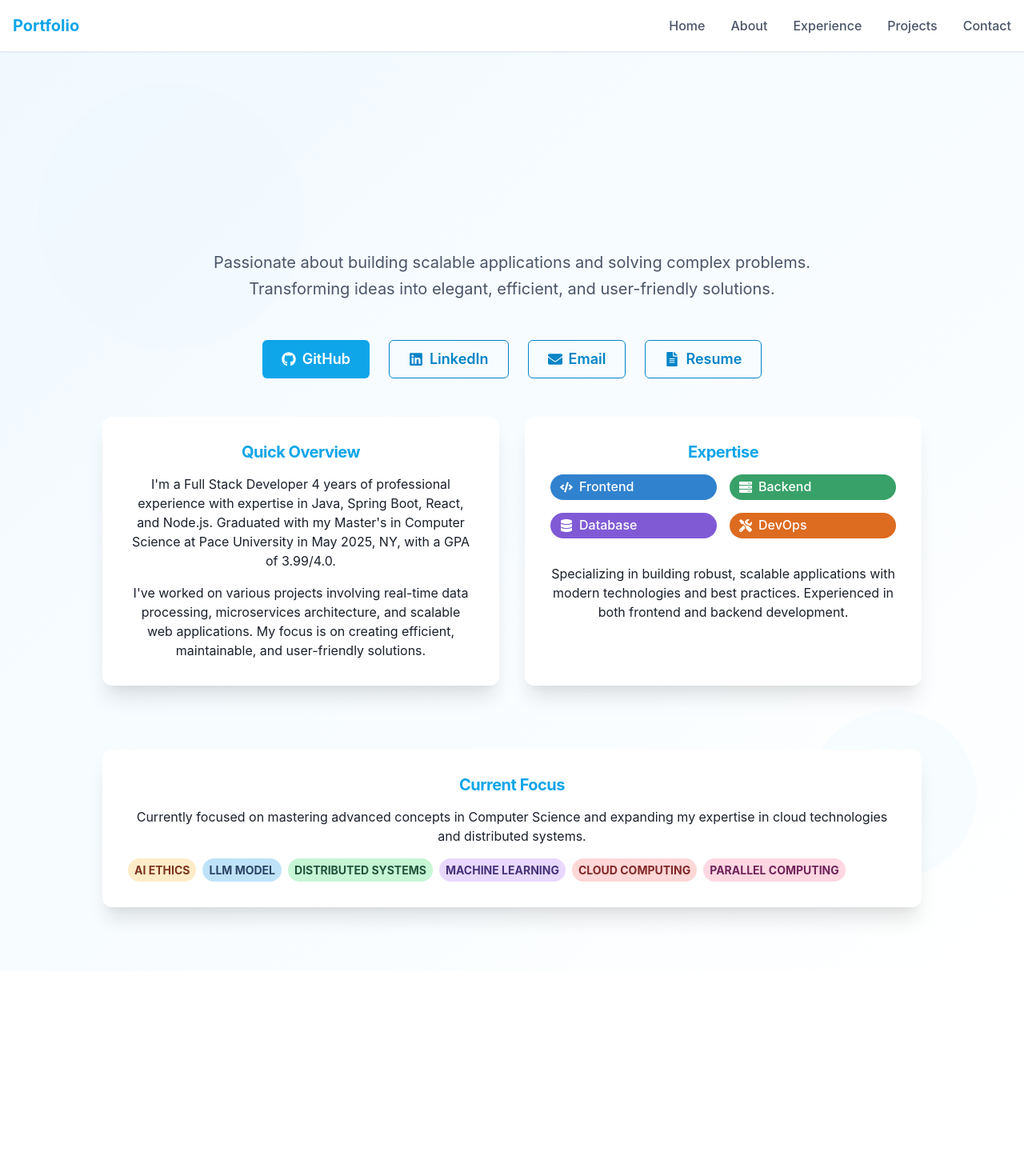
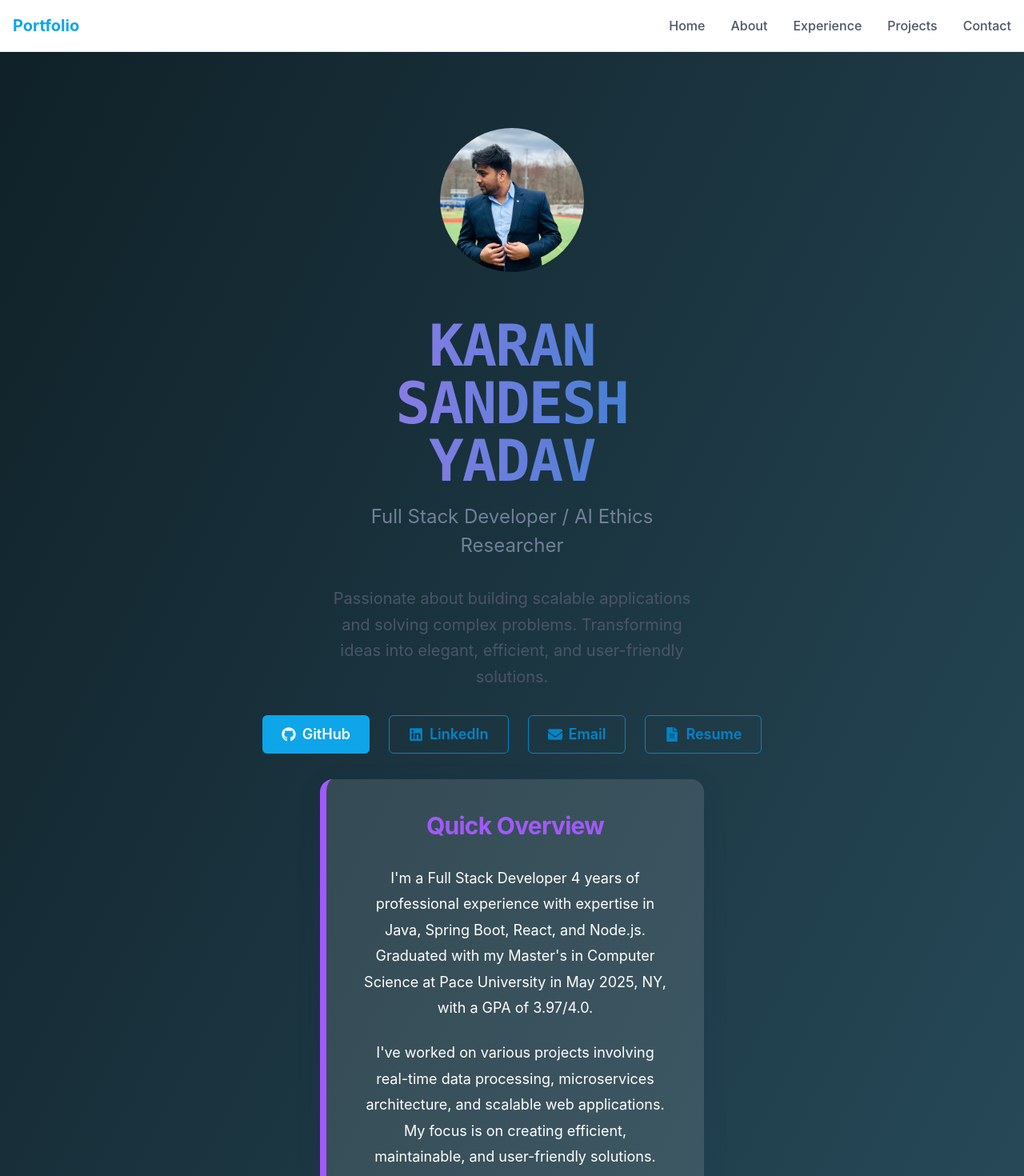
Before and after one commit to yadavkaran/portfolio, a React (Vite) app: page / in a window 1280 px wide. Shown: the top 1470 px of the page at 80% size. Before the commit the page ends 1214 px from the top, so only its background shows below. Built offline with nearby package versions, Linux system fonts and the light colour scheme.

Commit message:
CHanges for git 2

```diff
--- a/src/pages/Home.tsx
+++ b/src/pages/Home.tsx
@@ -1,14 +1,10 @@
-import { Box, Container, Heading, Text, Button, VStack, HStack, Icon, useColorModeValue, SimpleGrid, Badge, Image, Flex, Tag, TagLabel, TagLeftIcon } from '@chakra-ui/react'
+import { Box,  Heading, Text, Button, VStack, HStack, Icon, useColorModeValue, SimpleGrid, Badge, Flex, Tag, TagLabel, TagLeftIcon, Image } from '@chakra-ui/react'
 import { FaGithub, FaLinkedin, FaEnvelope, FaCode, FaServer, FaDatabase, FaTools, FaFileAlt } from 'react-icons/fa'
-import { motion, useScroll, useTransform } from 'framer-motion'
+import { motion } from 'framer-motion'
 
 const MotionBox = motion(Box)
 
 const Home = () => {
-  const { scrollYProgress } = useScroll()
-  const opacity = useTransform(scrollYProgress, [0, 0.5], [1, 0])
-  const scale = useTransform(scrollYProgress, [0, 0.5], [1, 0.8])
-
   const bgGradient = useColorModeValue(
     'linear(to-br, brand.50, white)',
     'linear(to-br, gray.900, gray.800)'
@@ -24,75 +20,47 @@ const Home = () => {
   return (
     <Box
       minH="100vh"
-      bgGradient={bgGradient}
+      bgGradient="linear(to-br, #0f2027, #2c5364)"
       pt={20}
       position="relative"
       overflow="hidden"
     >
-      {/* Animated background elements */}
-      <MotionBox
-        position="absolute"
-        top="10%"
-        left="5%"
-        w="300px"
-        h="300px"
-        borderRadius="full"
-        bg="brand.100"
-        opacity={0.1}
-        animate={{
-          scale: [1, 1.2, 1],
-          rotate: [0, 90, 0],
-        }}
-        transition={{
-          duration: 20,
-          repeat: Infinity,
-          ease: "linear"
-        }}
-      />
-      <MotionBox
-        position="absolute"
-        bottom="10%"
-        right="5%"
-        w="200px"
-        h="200px"
-        borderRadius="full"
-        bg="brand.200"
-        opacity={0.1}
-        animate={{
-          scale: [1.2, 1, 1.2],
-          rotate: [90, 0, 90],
-        }}
-        transition={{
-          duration: 15,
-          repeat: Infinity,
-          ease: "linear"
-        }}
-      />
 
       <Box as={motion.div} display="flex" alignItems="center" justifyContent="center" minH="100vh" w="100vw" position="relative" zIndex={1}>
         <VStack
-          spacing={12}
+          spacing={8}
           align="center"
           py={20}
           textAlign="center"
-          w="100%"
-          maxW="container.lg"
+          w={{ base: "full", md: "lg" }}
+          mx="auto"
+          px={4}
+          maxW="1400px"
         >
+          <Image
+            src="/profile.jpg"
+            alt="Karan Sandesh Yadav"
+            boxSize="180px"
+            borderRadius="full"
+            objectFit="cover"
+            mx="auto"
+            mb={6}
+          />
           <MotionBox
-            style={{ opacity, scale }}
             initial={{ opacity: 0, y: 20 }}
             animate={{ opacity: 1, y: 0 }}
             transition={{ duration: 0.5 }}
           >
             <Heading
               as="h1"
-              size="3xl"
-              bgGradient="linear(to-r, brand.400, brand.600)"
+              size={{ base: "3xl", md: "4xl" }}
+              mb={4}
+              textAlign="center"
+              fontFamily="mono"
+              bgGradient="linear(to-r, purple.400, blue.500)"
               bgClip="text"
-              fontWeight="extrabold"
-              letterSpacing="tight"
             >
-              Karan Sandesh Yadav
+              KARAN SANDESH YADAV
             </Heading>
             <Text
               fontSize="2xl"
@@ -179,51 +147,55 @@ const Home = () => {
             </HStack>
           </MotionBox>
 
-          <SimpleGrid columns={{ base: 1, md: 2 }} spacing={8} w="100%">
-            <MotionBox
-              initial={{ opacity: 0, x: -20 }}
-              animate={{ opacity: 1, x: 0 }}
-              transition={{ duration: 0.5, delay: 0.6 }}
+          <Flex
+            direction={{ base: 'column', md: 'row' }}
+            justify="center"
+            align="flex-start"
+            gap={10}
+            w="100%"
+            maxW="1100px"
+            mx="auto"
+            flexWrap="wrap"
           >
             <Box
-                p={8}
-                bg={useColorModeValue('white', 'gray.800')}
-                borderRadius="xl"
-                boxShadow="xl"
-                h="100%"
-                _hover={{ transform: 'translateY(-5px)', boxShadow: '2xl' }}
+              p={{ base: 8, md: 10 }}
+              bg="rgba(255,255,255,0.12)"
+              borderRadius="2xl"
+              boxShadow="0 8px 32px 0 rgba(31, 38, 135, 0.10)"
+              borderLeft="8px solid #a259fa"
+              maxW="500px"
+              w="100%"
+              m="auto"
+              fontFamily="'Inter', 'Segoe UI', Arial, sans-serif"
               transition="all 0.3s"
             >
-                <VStack spacing={4} align="stretch">
-                  <Heading size="md" color="brand.500">Quick Overview</Heading>
-                  <Text>
+              <VStack spacing={6} align="stretch">
+                <Heading size="lg" color="#a259fa" fontWeight="bold" mb={2} letterSpacing="tight">Quick Overview</Heading>
+                <Text color="white" fontSize={{ base: 'md', md: 'lg' }} lineHeight={1.8}>
                   I'm a Full Stack Developer 4 years of professional experience with expertise in Java, Spring Boot, React, and Node.js.
-                    Graduated with my Master's in Computer Science at Pace University in May 2025, NY, with a GPA of 3.99/4.0.
+                  Graduated with my Master's in Computer Science at Pace University in May 2025, NY, with a GPA of 3.97/4.0.
                 </Text>
-                  <Text>
+                <Text color="white" fontSize={{ base: 'md', md: 'lg' }} lineHeight={1.8}>
                   I've worked on various projects involving real-time data processing, microservices architecture,
                   and scalable web applications. My focus is on creating efficient, maintainable, and user-friendly solutions.
                 </Text>
               </VStack>
             </Box>
-            </MotionBox>
 
-            <MotionBox
-              initial={{ opacity: 0, x: 20 }}
-              animate={{ opacity: 1, x: 0 }}
-              transition={{ duration: 0.5, delay: 0.8 }}
-            >
             <Box
-                p={8}
-                bg={useColorModeValue('white', 'gray.800')}
-                borderRadius="xl"
-                boxShadow="xl"
-                h="100%"
-                _hover={{ transform: 'translateY(-5px)', boxShadow: '2xl' }}
+              p={{ base: 8, md: 10 }}
+              bg="rgba(255,255,255,0.12)"
+              borderRadius="2xl"
+              boxShadow="0 8px 32px 0 rgba(31, 38, 135, 0.10)"
+              borderLeft="8px solid #a259fa"
+              maxW="500px"
+              w="100%"
+              m="auto"
+              fontFamily="'Inter', 'Segoe UI', Arial, sans-serif"
               transition="all 0.3s"
             >
-                <VStack spacing={4} align="stretch">
-                  <Heading size="md" color="brand.500">Expertise</Heading>
+              <VStack spacing={6} align="stretch">
+                <Heading size="lg" color="#a259fa" fontWeight="bold" mb={2} letterSpacing="tight">Expertise</Heading>
                 <SimpleGrid columns={2} spacing={4}>
                   {skills.map((skill, index) => (
                     <Tag
@@ -240,34 +212,29 @@ const Home = () => {
                     </Tag>
                   ))}
                 </SimpleGrid>
-                  <Text mt={4}>
+                <Text mt={4} color="white" fontSize={{ base: 'md', md: 'lg' }} lineHeight={1.8}>
                   Specializing in building robust, scalable applications with modern technologies
                   and best practices. Experienced in both frontend and backend development.
                 </Text>
               </VStack>
             </Box>
-            </MotionBox>
-          </SimpleGrid>
+          </Flex>
 
-          <MotionBox
-            initial={{ opacity: 0, y: 20 }}
-            animate={{ opacity: 1, y: 0 }}
-            transition={{ duration: 0.5, delay: 1 }}
+          <Box
+            p={{ base: 8, md: 10 }}
+            bg="rgba(255,255,255,0.12)"
+            borderRadius="2xl"
+            boxShadow="0 8px 32px 0 rgba(31, 38, 135, 0.10)"
+            borderLeft="8px solid #a259fa"
+            maxW="1050px"
             w="100%"
-            mt={8}
-            mx="auto"
-          >
-            <Box
-              p={8}
-              bg={useColorModeValue('white', 'gray.800')}
-              borderRadius="xl"
-              boxShadow="xl"
-              _hover={{ transform: 'translateY(-5px)', boxShadow: '2xl' }}
+            m="48px auto 0 auto"
+            fontFamily="'Inter', 'Segoe UI', Arial, sans-serif"
             transition="all 0.3s"
           >
-              <VStack spacing={4} align="stretch">
-                <Heading size="md" color="brand.500">Current Focus</Heading>
-                <Text>
+            <VStack spacing={6} align="stretch">
+              <Heading size="lg" color="#a259fa" fontWeight="bold" mb={2} letterSpacing="tight">Current Focus</Heading>
+              <Text color="white" fontSize={{ base: 'md', md: 'lg' }} lineHeight={1.8}>
                 Currently focused on mastering advanced concepts in Computer Science and expanding
                 my expertise in cloud technologies and distributed systems.
               </Text>
@@ -281,7 +248,6 @@ const Home = () => {
               </Flex>
             </VStack>
           </Box>
-          </MotionBox>
         </VStack>
       </Box>
     </Box>
--- a/src/pages/WorkExperience.tsx
+++ b/src/pages/WorkExperience.tsx
@@ -1,4 +1,4 @@
-import { Box, Container, Heading, Text, VStack, HStack, Icon, useColorModeValue, List, ListItem, ListIcon } from '@chakra-ui/react'
+import { Box, Container, Heading, Text, VStack, HStack, Icon, useColorModeValue, List, ListItem, ListIcon, Flex, SimpleGrid } from '@chakra-ui/react'
 import { FaBriefcase, FaChevronRight, FaGithub } from 'react-icons/fa'
 import { motion } from 'framer-motion'
 
@@ -53,48 +53,51 @@ const WorkExperience = () => {
   const cardShadow = 'xl'
 
   return (
-    <Box pt={20} minH="100vh" bg={useColorModeValue('gray.50', 'gray.900')}>
+    <Box pt={20} minH="100vh" bgGradient="linear(to-br, #0f2027, #2c5364)">
       <Box as={motion.div} display="flex" alignItems="center" justifyContent="center" minH="100vh" w="100vw">
         <VStack spacing={12} align="center" mx="auto">
-          <Heading as="h1" size="2xl" bgGradient="linear(to-r, brand.400, brand.600)" bgClip="text" fontWeight="extrabold" textAlign="center">Professional Experience</Heading>
-          <HStack
-            spacing={6}
-            align="flex-start"
-            justify="center"
-            flexWrap="wrap"
-            w="100%"
-            direction={{ base: 'column', md: 'row' }}
-          >
+          <Heading as="h1" size="2xl" bgGradient="linear(to-r, #7f5af0, #a21caf)" bgClip="text" fontWeight="extrabold" textAlign="center" fontFamily="Fira Mono, monospace">
+            Professional Experience
+          </Heading>
+          <SimpleGrid columns={1} spacing={6} w="full">
             {workex.map((job, idx) => (
               <MotionBox
                 key={idx}
                 p={8}
-                w="320px"
+                minW="600px"
                 mx="auto"
-                bg={cardBg}
-                borderRadius="xl"
-                boxShadow={cardShadow}
-                whileHover={{ scale: 1.02 }}
-                transition={{ duration: 0.3 }}
+                bg="rgba(20, 20, 30, 0.85)"
+                borderRadius="2xl"
+                boxShadow="0 8px 32px 0 rgba(31, 38, 135, 0.37)"
+                border="1px solid rgba(255,255,255,0.18)"
+                backdropFilter="blur(6px)"
+                position="relative"
+                transition="all 0.3s"
+                whileHover={{ scale: 1.04 }}
+                _hover={{
+                  transform: 'scale(1.04) translateY(-8px)',
+                  boxShadow: '0 12px 40px 0 #7f5af0',
+                  borderColor: '#7f5af0',
+                }}
                 mb={{ base: 6, md: 0 }}
               >
                 <HStack spacing={4} mb={2} justify="center">
-                  <Icon as={FaBriefcase} w={6} h={6} color="brand.500" />
-                  <Heading as="h3" size="md" textAlign="center">{job.role}</Heading>
-                  <Text color="brand.500" fontWeight="bold" textAlign="center">@ {job.company}</Text>
+                  <Icon as={FaBriefcase} w={6} h={6} color="#7f5af0" />
+                  <Heading as="h3" size="md" textAlign="center" fontFamily="Fira Mono, monospace" color="#fff">{job.role}</Heading>
+                  <Text color="#7f5af0" fontWeight="bold" textAlign="center" fontFamily="Fira Mono, monospace">@ {job.company}</Text>
                 </HStack>
-                <Text fontSize="sm" color="gray.500" mb={2} textAlign="center">{job.period}</Text>
+                <Text fontSize="sm" color="gray.400" mb={2} textAlign="center" fontFamily="Fira Mono, monospace">{job.period}</Text>
                 <List spacing={2} style={{ textAlign: 'center' }}>
                   {job.desc.map((d, i) => (
                     <ListItem key={i} display="flex" alignItems="center" justifyContent="center">
-                      <ListIcon as={FaChevronRight} color="brand.400" />
-                      <Text>{d}</Text>
+                      <ListIcon as={FaChevronRight} color="#7f5af0" />
+                      <Text color="gray.200">{d}</Text>
                     </ListItem>
                   ))}
                 </List>
               </MotionBox>
             ))}
-          </HStack>
+          </SimpleGrid>
         </VStack>
       </Box>
     </Box>
```
Also changed, not shown: src/pages/About.tsx (+45 -61 lines), src/pages/ProfessionalExperience.tsx (added, +107 -0 lines), src/pages/Projects.tsx (+50 -15 lines), public/profile.jpg (added). Lines whose indentation alone changed are shown as unchanged.
